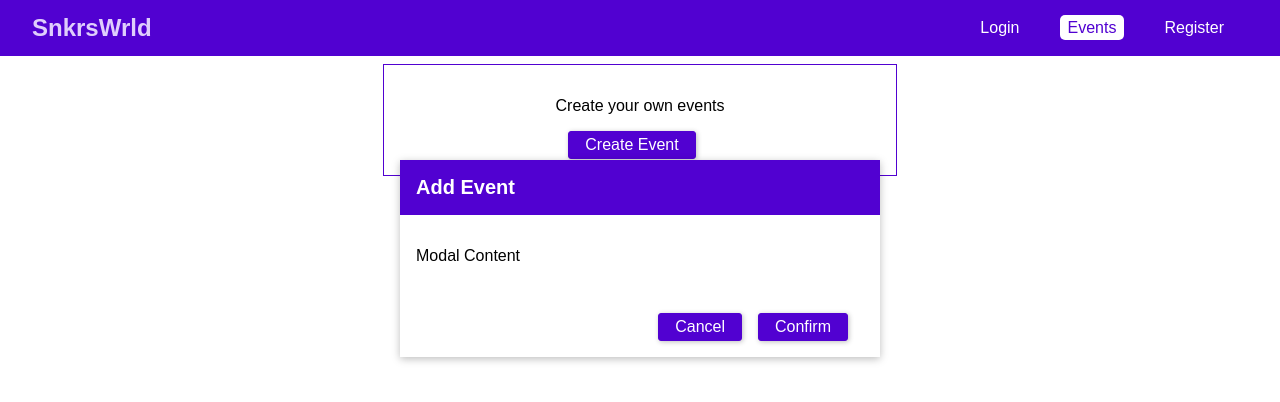
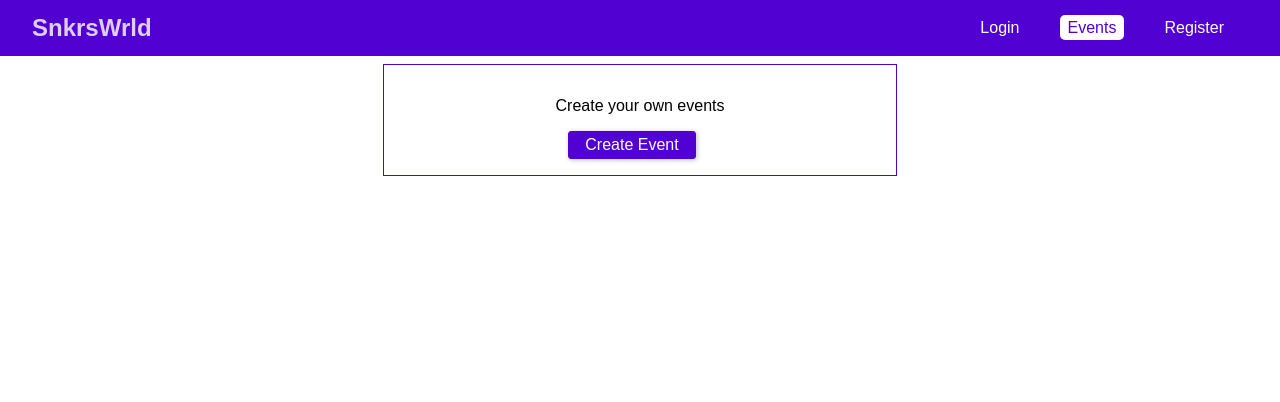
Before and after one commit to GummyGod/BookIT, a React app in the folder frontend/: page /events in a window 1280 px wide. Shown: the top 402 px of the page. Built offline with nearby package versions, Linux system fonts and the light colour scheme.

Commit message:
backdrop conditionally shown / logic for modal

```diff
--- a/frontend/src/Backdrop/Backdrop.css
+++ /dev/null
@@ -1,5 +0,0 @@
-.backdrop {
-    position: fixed;
-    top: 0;
-    left: 0;
-}
--- /dev/null
+++ b/frontend/src/components/Backdrop/Backdrop.css
@@ -0,0 +1,8 @@
+.backdrop {
+    position: fixed;
+    top: 0;
+    left: 0;
+    height: 100vh;
+    width: 100%;
+    background: rgba(0,0,0, 0.75);
+}
--- a/frontend/src/Backdrop/Backdrop.js
+++ b/frontend/src/components/Backdrop/index.js
@@ -1,4 +1,6 @@
 import React from 'react';
+
+import './Backdrop.css';
 
 const Backdrop = props => (
     <div className="backdrop">
--- a/frontend/src/components/Modal/Modal.js
+++ b/frontend/src/components/Modal/index.js
@@ -9,8 +9,8 @@ const Modal = props => (
             {props.children}
         </section>
         <section className="modal_actions">
-            {props.canCancel && <button className="btn"> Cancel </button> }
-            {props.canConfirm && <button className="btn"> Confirm </button> }
+            {props.canCancel && <button onClick={props.onCancel} className="btn"> Cancel </button> }
+            {props.canConfirm && <button onClick={props.onConfirm} className="btn"> Confirm </button> }
         </section>
     </div>
 );
--- a/frontend/src/pages/Events.js
+++ b/frontend/src/pages/Events.js
@@ -1,18 +1,42 @@
 import React, { Component } from 'react';
-import Modal from '../components/Modal/Modal';
+import Modal from '../components/Modal';
+import Backdrop from '../components/Backdrop'
 
 import './Events.css'
 class EventsPage extends Component {
+    state = {
+        creating: false,
+    }
+
+    createEventHandler = () => {
+        this.setState({creating: true});
+    }
+
+    onCancelHandler = () => {
+        this.setState({creating:false});
+    }
+
+    onConfirmHandler = () => {
+        this.setState({creating:false});
+        //todo
+    }
     render() {
         return(
             <React.Fragment>
-                <Modal
+                {this.state.creating && <Backdrop />}
+                {this.state.creating && <Modal
                 title="Add Event"
                 canCancel
-                canConfirm><p>Modal Content</p></Modal>
+                canConfirm
+                onCancel={this.onCancelHandler}
+                onConfirm={this.onConfirmHandler}
+                > <p>Modal Content</p> </Modal>}
                 <div className="events-control">
                     <p> Create your own events</p>
-                    <button className="btn"> Create Event </button>
+                    <button
+                        className="btn"
+                        onClick={this.createEventHandler}
+                    > Create Event </button>
                 </div>
             </React.Fragment>
         );
```
